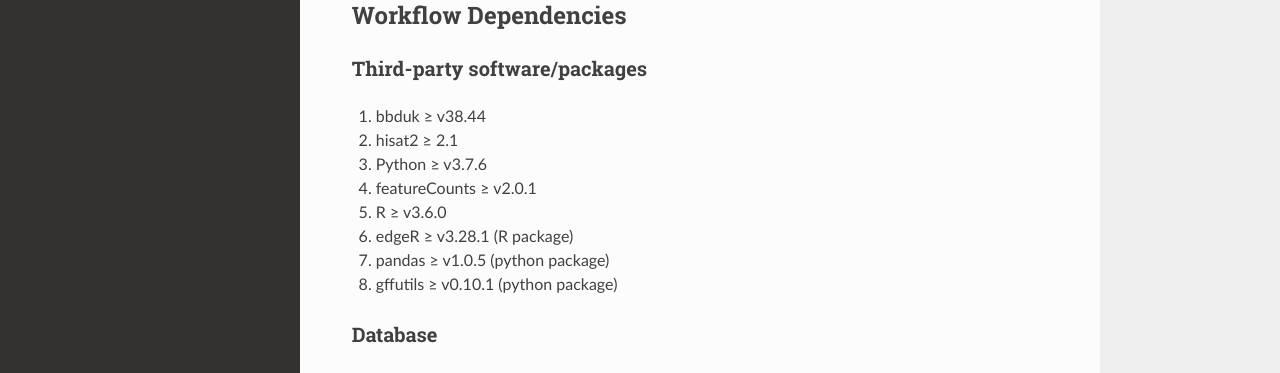
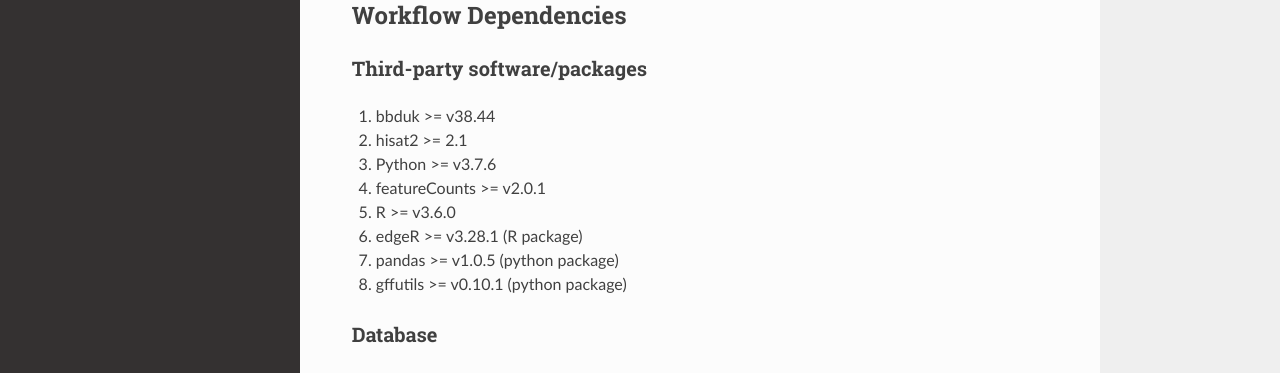
Before and after one commit to microbiomedata/metaT, a Sphinx documentation site: the page built from docs/index.rst, in a window 1280 px wide and 900 px high, scrolled down 671 px. Shown: the part 151-524 px from the top of the window. Built offline with Sphinx 7.4.7 and the Read the Docs theme 2.0.0, drawn with Linux system fonts in a browser that asks for light colours.

Commit message:
Replaced Unicode (>=) to ascii for tex compatability

```diff
--- a/docs/index.rst
+++ b/docs/index.rst
@@ -19,14 +19,14 @@
 
 Third-party software/packages
 ~~~~~~~~~~~~~~~~~~~~~~~~~~~~~~~
-1. bbduk ≥ v38.44
-2. hisat2 ≥ 2.1
-3. Python ≥ v3.7.6
-4. featureCounts ≥ v2.0.1
-5. R ≥ v3.6.0
-6. edgeR ≥ v3.28.1 (R package)
-7. pandas ≥ v1.0.5 (python package)
-8. gffutils ≥ v0.10.1 (python package)
+1. bbduk >= v38.44
+2. hisat2 >= 2.1
+3. Python >= v3.7.6
+4. featureCounts >= v2.0.1
+5. R >= v3.6.0
+6. edgeR >= v3.28.1 (R package)
+7. pandas >= v1.0.5 (python package)
+8. gffutils >= v0.10.1 (python package)
 
 
 Database
```
